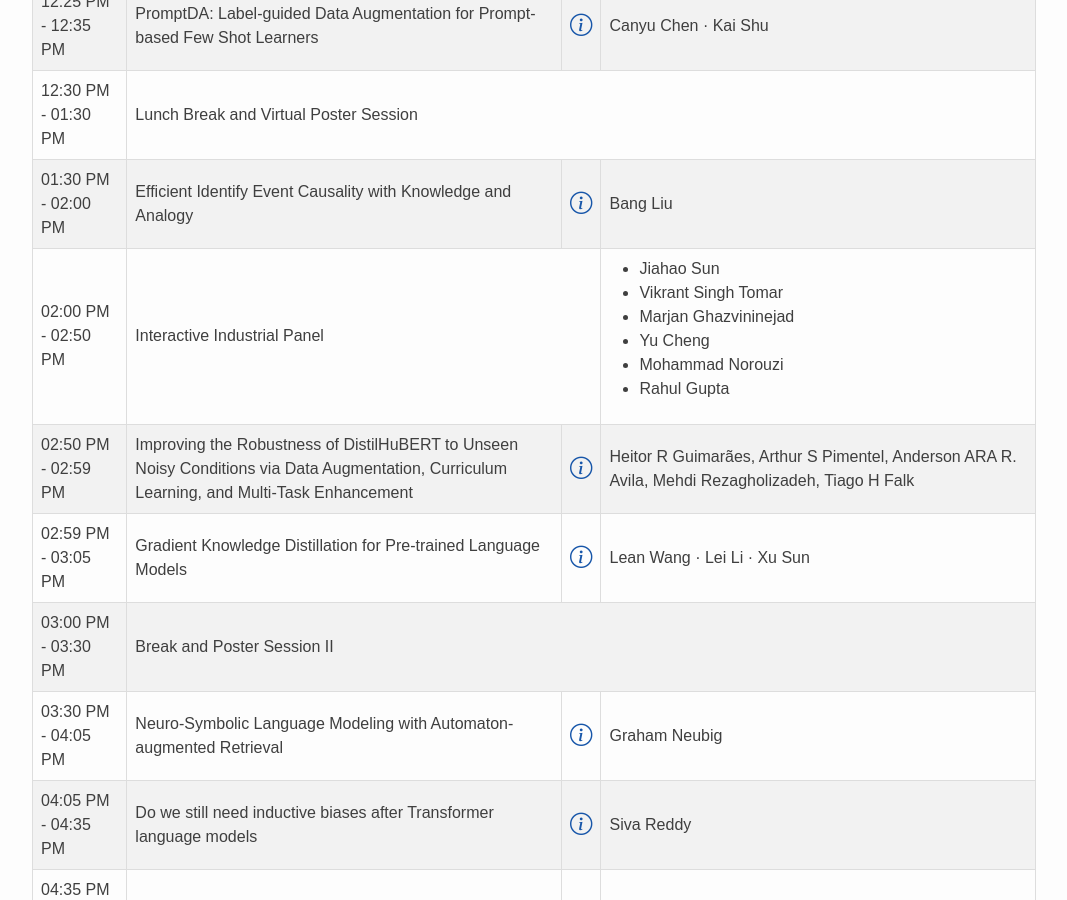
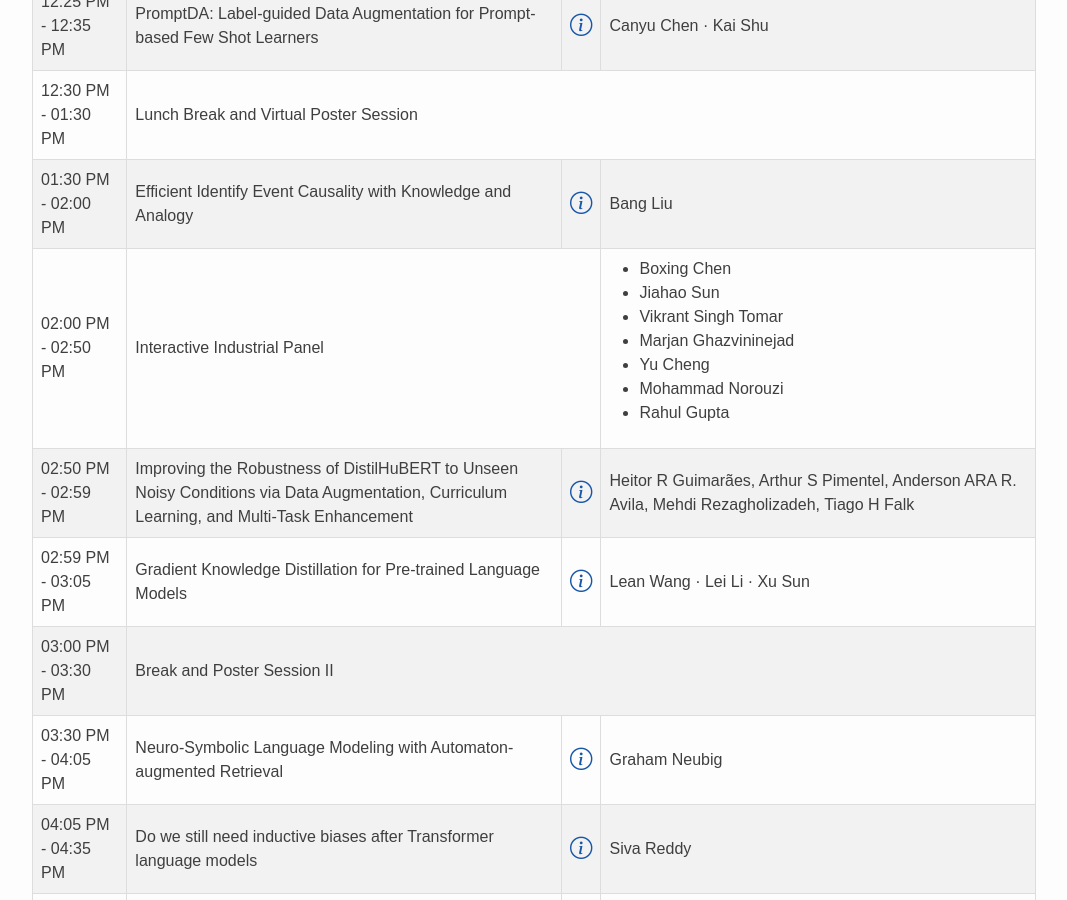
Before and after one commit to neurips2022-enlsp/neurips2022-enlsp.github.io, a Jekyll site: the page built from index.md, in a window 1280 px wide and 900 px high, scrolled down 5966 px. Shown: the whole window, without its empty margins (106-1173 px from the left). Built offline with Jekyll 4.4.1, drawn with Linux system fonts in a browser that asks for light colours; nearby versions of some CDN libraries.

Commit message:
Update schedule.yml

```diff
--- a/_data/schedule.yml
+++ b/_data/schedule.yml
@@ -113,7 +113,7 @@
 
 - Title: Interactive Industrial Panel
   Time: 02:00 PM - 02:50 PM
-  Presenter: <ul><li>Jiahao Sun</li><li>Vikrant Singh Tomar</li><li>Marjan Ghazvininejad</li><li>Yu Cheng</li><li>Mohammad Norouzi</li><li>Rahul Gupta</li></ul>
+  Presenter: <ul><li>Boxing Chen</li><li>Jiahao Sun</li><li>Vikrant Singh Tomar</li><li>Marjan Ghazvininejad</li><li>Yu Cheng</li><li>Mohammad Norouzi</li><li>Rahul Gupta</li></ul>
   Is_paper: false
   Whole_line: false
 
```
